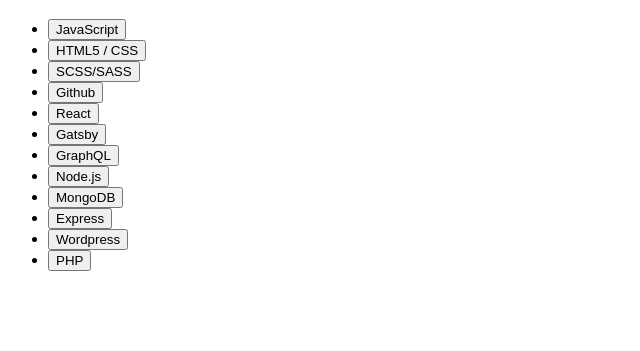
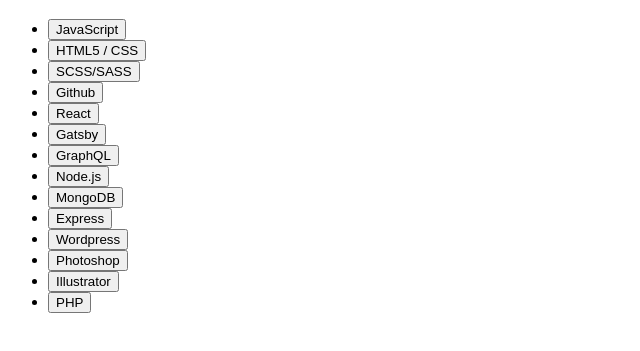
Before and after one commit to kxdang/Kien-portfolio-v1, a Gatsby site: page /toolbox in a window 1280 px wide. Shown: the part 61-412 px from the top of the page, without its empty margins (0-640 px from the left). Built offline with nearby package versions, Linux system fonts and the light colour scheme; Gatsby itself is replaced by a stand-in of ours.

Commit message:
adding additional skills

```diff
--- a/src/containers/ToolBoxListContainer.jsx
+++ b/src/containers/ToolBoxListContainer.jsx
@@ -1,7 +1,6 @@
 import React from "react";
 import ToolBoxList from "../components/ToolBoxList";
 import ToolBoxPopOver from "../components/ToolBoxPopOver";
-import FaUser from "react-icons/fa";
 
 class ToolBoxListContainer extends React.Component {
   constructor(props) {
@@ -23,13 +22,13 @@
           comment: `I found multiple resources to learn the fundamentals and ES6+`
         },
         {
-          id: 3,
+          id: 2,
           label: "HTML5 / CSS",
           description: `I learned HTML & CSS through <a href="https://www.freecodecamp.org/certification/kxdang/responsive-web-design" target="_blank">freeCodeCamp</a>, w3schools and Treehouse back in 2017.`,
           comment: `I had initial interest in building websites during school. I recently enrolled in a CSS course to improve my CSS skills.`
         },
         {
-          id: 21,
+          id: 18,
           label: "SCSS/SASS",
           description: `I learned SCSS and SASS through a Udemy course by Jonas Schmedtmann. It covered advanced CSS knowledge which includes Flexbox, Grids and animations.`
         },
@@ -82,10 +81,21 @@
           comment: `I still remember how to use Wordpress!`
         },
         {
+          id: 22,
+          label: "Photoshop",
+          description: `I use this program recreationally and for other purposes such as to sampling image colours for my personal projects and creating mock-ups.`,
+          comment: `Alternatively, I use <a href="https://www.photopea.com/" target="_blank"> Photopea</a> when I'm not on my personal computer`
+        },
+        {
+          id: 23,
+          label: "Illustrator",
+          description: `I use this program recreationally. I learned all of my skills from YouTube 😅.`
+        },
+        {
           id: 17,
           label: "PHP",
-          description: `I am still learning this language`,
-          comment: `Currently learning PHP to make a Spotify clone!`
+          description: `Currently learning PHP to make a Spotify clone`,
+          comment: `I will be adding this to my projects soon!`
         }
       ],
       activatedItem: null,
```
Also changed, not shown: src/components/ProjectList.jsx (+23 -0 lines).
